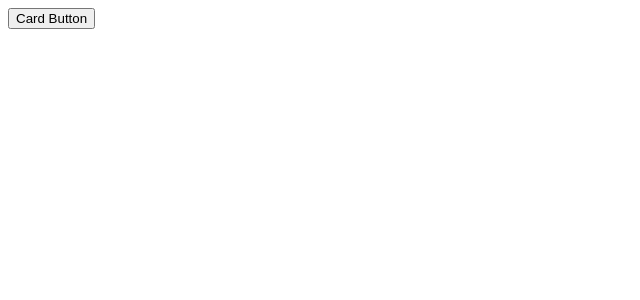
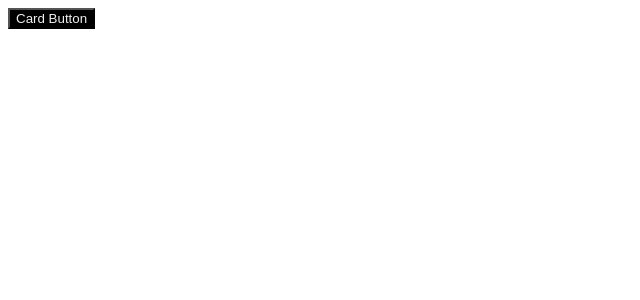
Before and after one commit to LuizCarlosVilela/advanced-react, a React (Create React App) app: page / in a window 1280 px wide. Shown: the top 300 px of the page, without its empty margins (0-640 px from the left). Built offline with nearby package versions, Linux system fonts and the light colour scheme.

Commit message:
Mudando style com text API

```diff
--- a/src/components/Card.js
+++ b/src/components/Card.js
@@ -1,9 +1,14 @@
-import React from 'react';
+import React, { useContext } from 'react';
+
+
+import { ThemeContext } from '../Theme';
 
 export default function Card(){
+    const theme = useContext(ThemeContext);
+
     return (
         <div>
-            <button>Card Button</button>
+            <button style={{ background: theme.background, color: theme.color }}>Card Button</button>
         </div>
     )
 }
```
